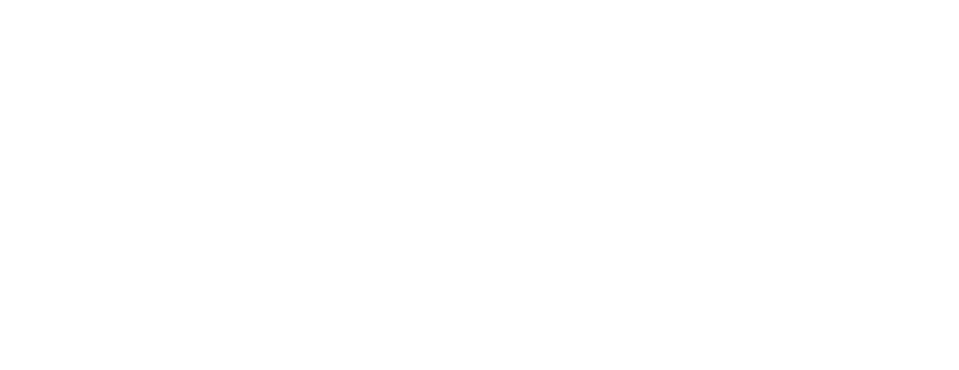
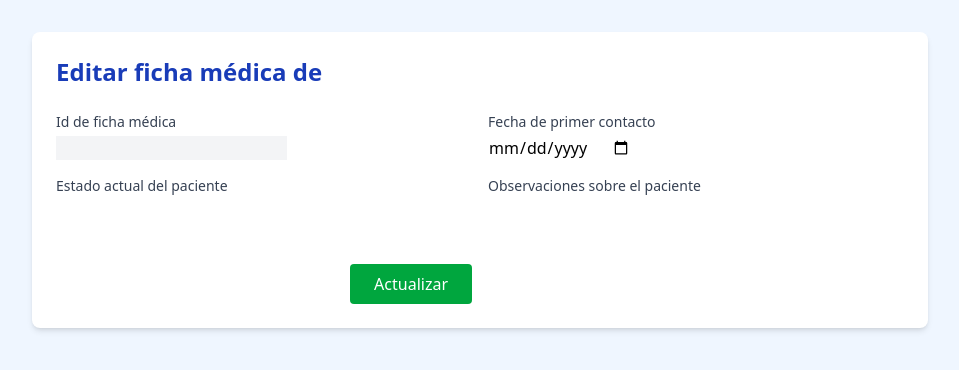
Before and after one commit to SebasChicaiza/sirma-vue, a Vue app: page /fichas/editar/1/1 in a window 1280 px wide. Before the commit this address had no page. Shown: the top 370 px of the page, without its empty margins (160-1119 px from the left). Built offline with nearby package versions, Linux system fonts and the light colour scheme; no server answers.

Commit message:
Crud fichas

```diff
--- a/src/router/index.js
+++ b/src/router/index.js
@@ -4,6 +4,7 @@
 import PersonaEditView from '../views/PersonaEditView.vue'
 import FichaListView from '@/views/Ficha/FichaListView.vue'
 import FichaCreateWithPersona from '@/views/Ficha/FichaCreateWithPersona.vue'
+import FichaEditView from '@/views/Ficha/FichaEditView.vue'
 
 const router = createRouter({
   history: createWebHistory(import.meta.env.BASE_URL),
@@ -17,7 +18,8 @@
     { path: '/personas/crear', component: PersonaCreateView },
     { path: '/personas/editar/:id', component: PersonaEditView, props: true },
     { path: '/fichas', component: FichaListView},
-    { path: '/fichas/crear/:id', component: FichaCreateWithPersona, props: true} //Create a Ficha With Persona id
+    { path: '/fichas/crear/:id', component: FichaCreateWithPersona, props: true}, //Create a Ficha With Persona id
+    { path: '/fichas/editar/:id/:ficha', component: FichaEditView}
 
   ],
 })
--- /dev/null
+++ b/src/views/Ficha/FichaEditView.vue
@@ -0,0 +1,91 @@
+<script setup>
+import { ref, onMounted } from 'vue'
+import axios from 'axios'
+import { useRoute, useRouter } from 'vue-router'
+
+const router = useRouter()
+const route = useRoute()
+
+const PersonaForm = ref({})
+const FichaForm = ref({
+  fichaid: '',
+  fichaPrimerContacto: '',
+  fichaEstado: '',
+  fichaObservacion: '',
+})
+
+const cargarDatos = async () => {
+  try {
+    const personaId = route.params.id
+    const fichaId = route.params.ficha
+
+    const { data: persona } = await axios.get(`${import.meta.env.VITE_URL_BACKEND}/api/personas/${personaId}`)
+    PersonaForm.value = persona
+
+    const { data: ficha } = await axios.get(`${import.meta.env.VITE_URL_BACKEND}/api/pacientes/${fichaId}`)
+    FichaForm.value.fichaid = ficha.idficha
+    FichaForm.value.fichaPrimerContacto = ficha.pacFechaprimercontacto
+    FichaForm.value.fichaEstado = ficha.pacEstadogeneral
+    FichaForm.value.fichaObservacion = ficha.pacObservaciones
+  } catch (error) {
+    console.error('Error al cargar los datos:', error)
+  }
+}
+
+const editarFicha = async () => {
+  try {
+    const payload = {
+      pacFechaprimercontacto: FichaForm.value.fichaPrimerContacto,
+      pacEstadogeneral: FichaForm.value.fichaEstado.trim(),
+      pacObservaciones: FichaForm.value.fichaObservacion.trim(),
+    }
+
+    await axios.patch(`${import.meta.env.VITE_URL_BACKEND}/api/pacientes/${FichaForm.value.fichaid}`, payload)
+    alert('Ficha actualizada correctamente')
+    router.push('/fichas')
+  } catch (error) {
+    console.error('Error al editar la ficha:', error)
+    alert('Ocurrió un error al editar la ficha.')
+  }
+}
+
+onMounted(cargarDatos)
+</script>
+
+<template>
+  <div class="min-h-screen bg-blue-50 p-8">
+    <div class="max-w-4xl mx-auto bg-white p-6 rounded-lg shadow-md">
+      <h2 class="text-2xl font-bold text-blue-800 mb-6">
+        Editar ficha médica de {{ PersonaForm.perPrimernombre }} {{ PersonaForm.perPrimerapellido }}
+      </h2>
+
+      <form @submit.prevent="editarFicha" class="grid grid-cols-1 md:grid-cols-2 gap-4">
+        <div>
+          <label class="block text-sm font-medium text-gray-700 mb-1">Id de ficha médica</label>
+          <input v-model="FichaForm.fichaid" type="text" class="input-style bg-gray-100" readonly />
+        </div>
+
+        <div>
+          <label class="block text-sm font-medium text-gray-700 mb-1">Fecha de primer contacto</label>
+          <input v-model="FichaForm.fichaPrimerContacto" type="date" class="input-style" />
+        </div>
+
+        <div>
+          <label class="block text-sm font-medium text-gray-700 mb-1">Estado actual del paciente</label>
+          <input v-model="FichaForm.fichaEstado" type="text" class="input-style" />
+        </div>
+
+        <div>
+          <label class="block text-sm font-medium text-gray-700 mb-1">Observaciones sobre el paciente</label>
+          <input v-model="FichaForm.fichaObservacion" type="text" class="input-style" />
+        </div>
+
+        <div class="mt-6 flex justify-end">
+          <button type="submit" class="bg-green-600 text-white px-6 py-2 rounded hover:bg-green-700">
+            Actualizar
+          </button>
+        </div>
+      </form>
+    </div>
+  </div>
+</template>
--- a/src/views/Ficha/FichaListView.vue
+++ b/src/views/Ficha/FichaListView.vue
@@ -39,10 +39,10 @@
   <div class="min-h-screen bg-blue-50 p-6">
     <h1 class="text-2xl font-bold text-blue-800 mb-6">Fichas de Pacientess</h1>
     <router-link
-      to="/fichas/crear"
+      to="/personas"
       class="inline-block mb-4 bg-blue-600 text-white px-5 py-2 rounded-lg shadow hover:bg-blue-700 transition"
     >
-      Crear
+      Crear ficha de un paciente
     </router-link>
 
     <div class="overflow-auto bg-white rounded-lg shadow-lg">
@@ -74,7 +74,7 @@
             <td class="p-3">{{ pf.idficha2.pacObservaciones }}</td>
             <td class="p-3 space-x-2">
               <router-link
-                :to="`/fichas/editar/${pf.idficha}`"
+                :to="`/fichas/editar/${pf.idpersona2.idpersona}/${pf.idficha}`"
                 class="text-blue-600 hover:underline text-sm"
               >
                 Editar
```
